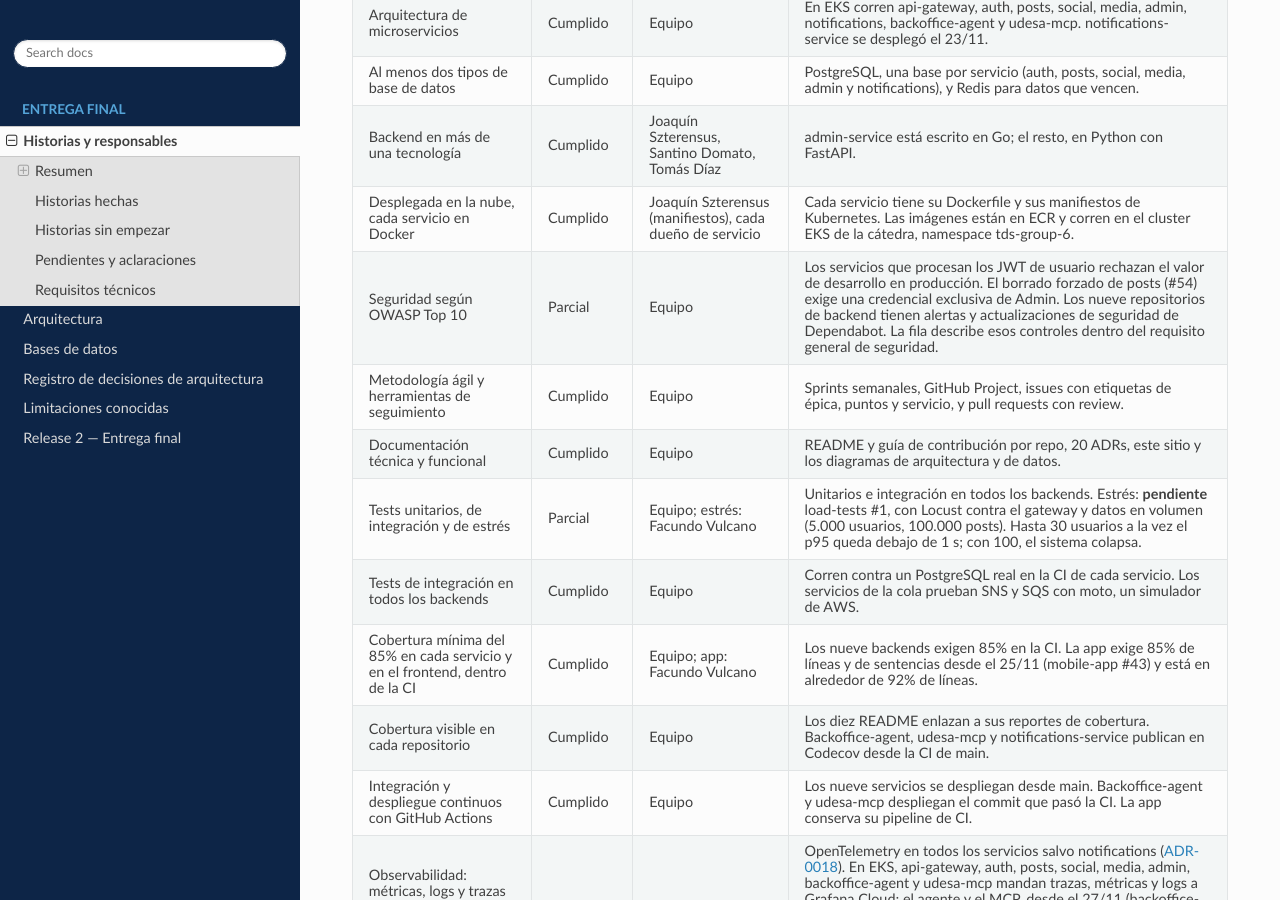
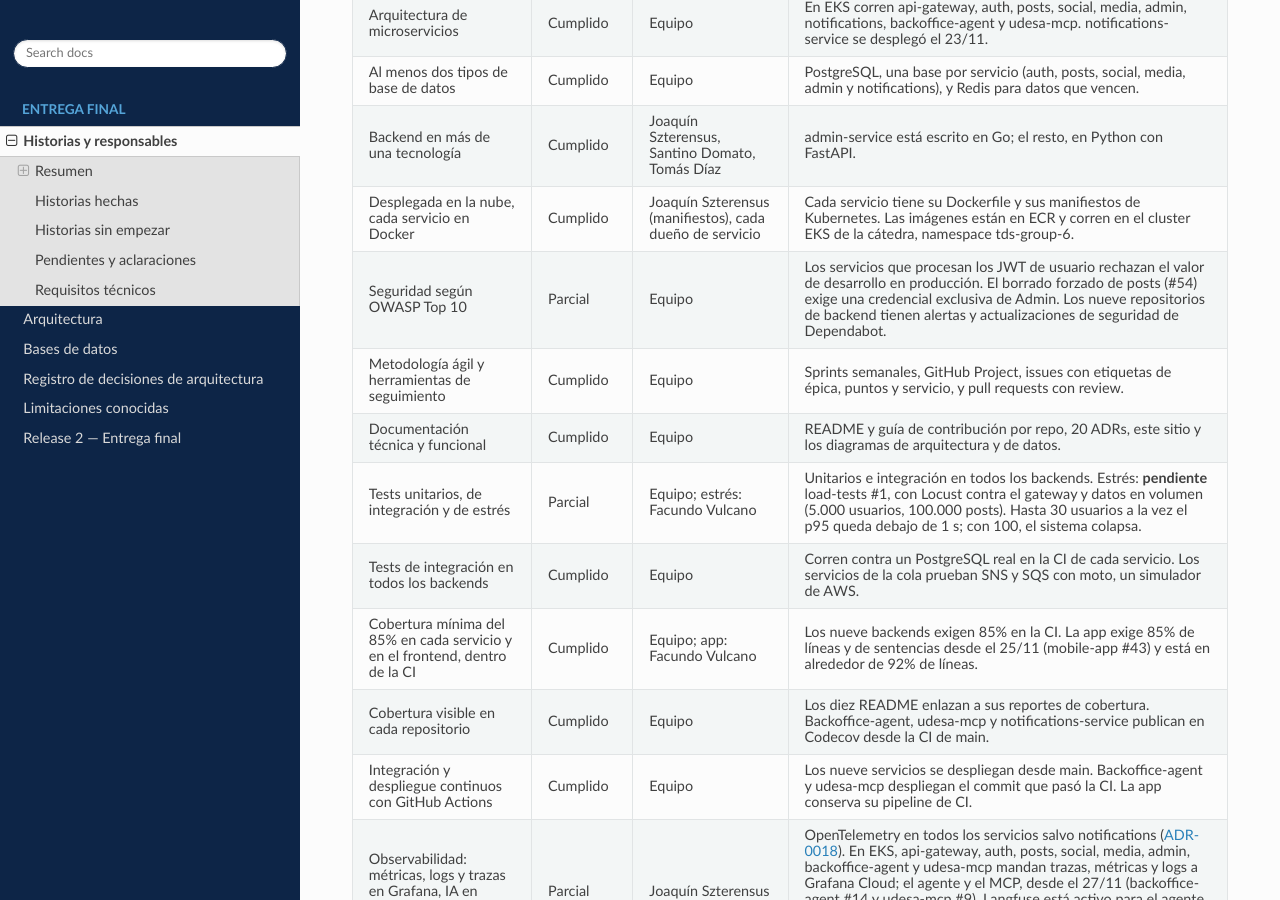
Before and after one commit to tds-g6-2s2026/udesa-x-docs, a Sphinx documentation site: the page built from docs/historias.md, in a window 1280 px wide and 900 px high, scrolled down 7253 px. Built offline with Sphinx 7.4.7 and the Read the Docs theme 3.1.0, drawn with Linux system fonts in a browser that asks for light colours.

Commit message:
Pulir el texto del cierre técnico (#16)

```diff
--- a/docs/historias.md
+++ b/docs/historias.md
@@ -131,7 +131,7 @@ Notificación de Mención (#43): desde el 27/11 posts publica `post_mentioned` (
 | Al menos dos tipos de base de datos | Cumplido | Equipo | PostgreSQL, una base por servicio (auth, posts, social, media, admin y notifications), y Redis para datos que vencen. |
 | Backend en más de una tecnología | Cumplido | Joaquín Szterensus, Santino Domato, Tomás Díaz | admin-service está escrito en Go; el resto, en Python con FastAPI. |
 | Desplegada en la nube, cada servicio en Docker | Cumplido | Joaquín Szterensus (manifiestos), cada dueño de servicio | Cada servicio tiene su Dockerfile y sus manifiestos de Kubernetes. Las imágenes están en ECR y corren en el cluster EKS de la cátedra, namespace tds-group-6. |
-| Seguridad según OWASP Top 10 | Parcial | Equipo | Los servicios que procesan los JWT de usuario rechazan el valor de desarrollo en producción. El borrado forzado de posts (#54) exige una credencial exclusiva de Admin. Los nueve repositorios de backend tienen alertas y actualizaciones de seguridad de Dependabot. La fila describe esos controles dentro del requisito general de seguridad. |
+| Seguridad según OWASP Top 10 | Parcial | Equipo | Los servicios que procesan los JWT de usuario rechazan el valor de desarrollo en producción. El borrado forzado de posts (#54) exige una credencial exclusiva de Admin. Los nueve repositorios de backend tienen alertas y actualizaciones de seguridad de Dependabot. |
 | Metodología ágil y herramientas de seguimiento | Cumplido | Equipo | Sprints semanales, GitHub Project, issues con etiquetas de épica, puntos y servicio, y pull requests con review. |
 | Documentación técnica y funcional | Cumplido | Equipo | README y guía de contribución por repo, 20 ADRs, este sitio y los diagramas de arquitectura y de datos. |
 | Tests unitarios, de integración y de estrés | Parcial | Equipo; estrés: Facundo Vulcano | Unitarios e integración en todos los backends. Estrés: **pendiente** load-tests #1, con Locust contra el gateway y datos en volumen (5.000 usuarios, 100.000 posts). Hasta 30 usuarios a la vez el p95 queda debajo de 1 s; con 100, el sistema colapsa. |
```
Also changed, not shown: docs/arquitectura.md (+1 -1 lines).
